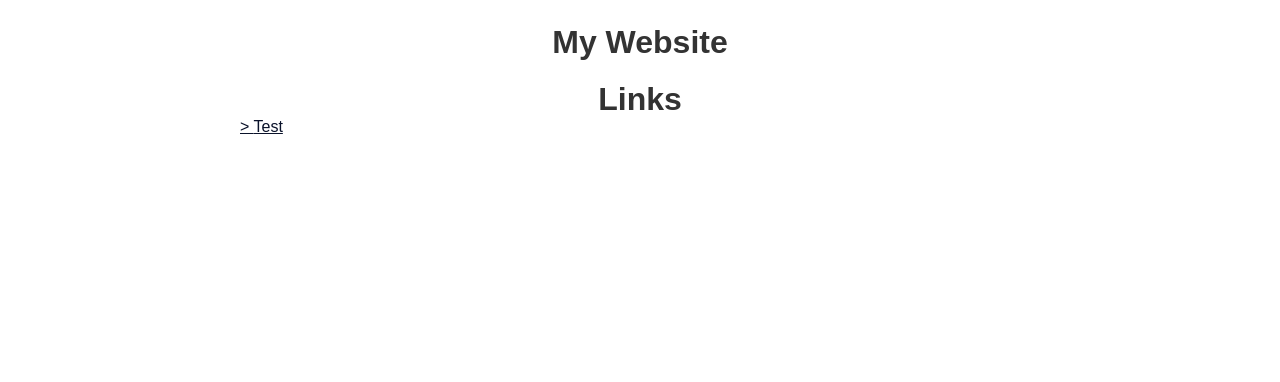
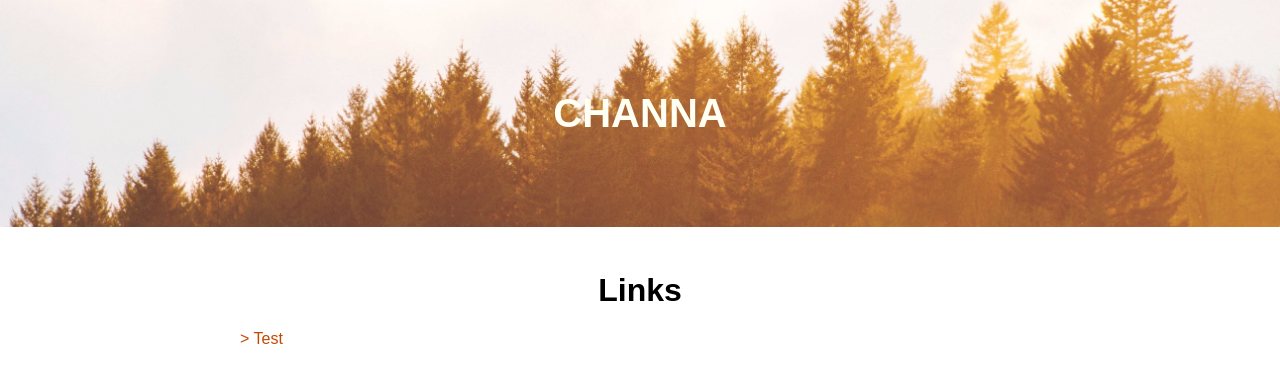
Before and after one commit to cdiasperera/website, a React (Create React App) app: page / in a window 1280 px wide. Shown: the top 382 px of the page. Built offline with nearby package versions, Linux system fonts and the light colour scheme.

Commit message:
Finished basics

```diff
--- a/src/components/Header/Header.module.css
+++ b/src/components/Header/Header.module.css
@@ -1,5 +1,21 @@
 .Header {
   margin: 0 auto;
   padding-bottom: 20px;
-  width: fit-content;
+  background-image: url('/header.jpg');
+  background-position: center center;
+  background-repeat: no-repeat;
+  background-size: cover;
+  padding: 5vw 2em;
+  text-align: center;
+  opacity: 80%;
+  border-radius: 1px;
+
 }
+
+.Header h1 {
+  opacity: 100%;
+  color: #FFFFF2;
+  font-size: 2.5rem;
+  text-transform: uppercase;
+
+}
--- a/src/components/Header/index.js
+++ b/src/components/Header/index.js
@@ -4,7 +4,11 @@ import React from 'react'
 import styles from './Header.module.css'
 
 const Header = () => {
-  return <h1 className={styles.Header}>My Website</h1>
+  return (
+    <div className={styles.Header}>
+      <h1>Channa</h1>
+    </div>
+  )
 }
 
 export default Header
--- a/src/components/Links/Links.module.css
+++ b/src/components/Links/Links.module.css
@@ -1,5 +1,10 @@
 .Links {
-  margin: 0 20px;
-  padding: 0;
+  margin: 0 auto;
   text-align: center;
+  max-width: 50em;
+  padding: 1.5rem;
 }
+
+.list {
+  text-align: left;
+}
--- a/src/components/Links/index.js
+++ b/src/components/Links/index.js
@@ -8,10 +8,12 @@ import styles from './Links.module.css'
 
 const Links = () => {
   return (
-    <>
-      <h1 className={styles.Links}>Links</h1>
-      <NavLink name='Test' dest='#'/>
-    </>
+    <div className={styles.Links}>
+      <h1>Links</h1>
+      <div className={styles.list}>
+        <NavLink name='Test' dest='https://www.google.com' />
+      </div>
+    </div>
   )
 }
 
--- a/src/index.css
+++ b/src/index.css
@@ -1,20 +1,24 @@
 body {
   margin: 0 auto;
-  max-width: 50em;
-  padding: 1.5rem;
   font-family: Arial, Helvetica, sans-serif;
-  color: #555;
+  color: #566b78;
 }
 
 h1,
 h2,
 strong {
-  color: #333;
+  color: #000000;
 }
 
 code,
 pre {
-  background: #eee;
+  background: #f5f7f9;
+  border-bottom: 1px solid #d8dee9;
+  color: #a7adba;
+}
+
+pre {
+  border-left: 2px solid #F29E02;
 }
 
 code {
@@ -27,5 +31,6 @@ pre {
 }
 
 a {
-  color: #0A122A;
+  color: #C44900;
+  text-decoration: none;
 }
```
Also changed, not shown: public/header.jpg (added).
